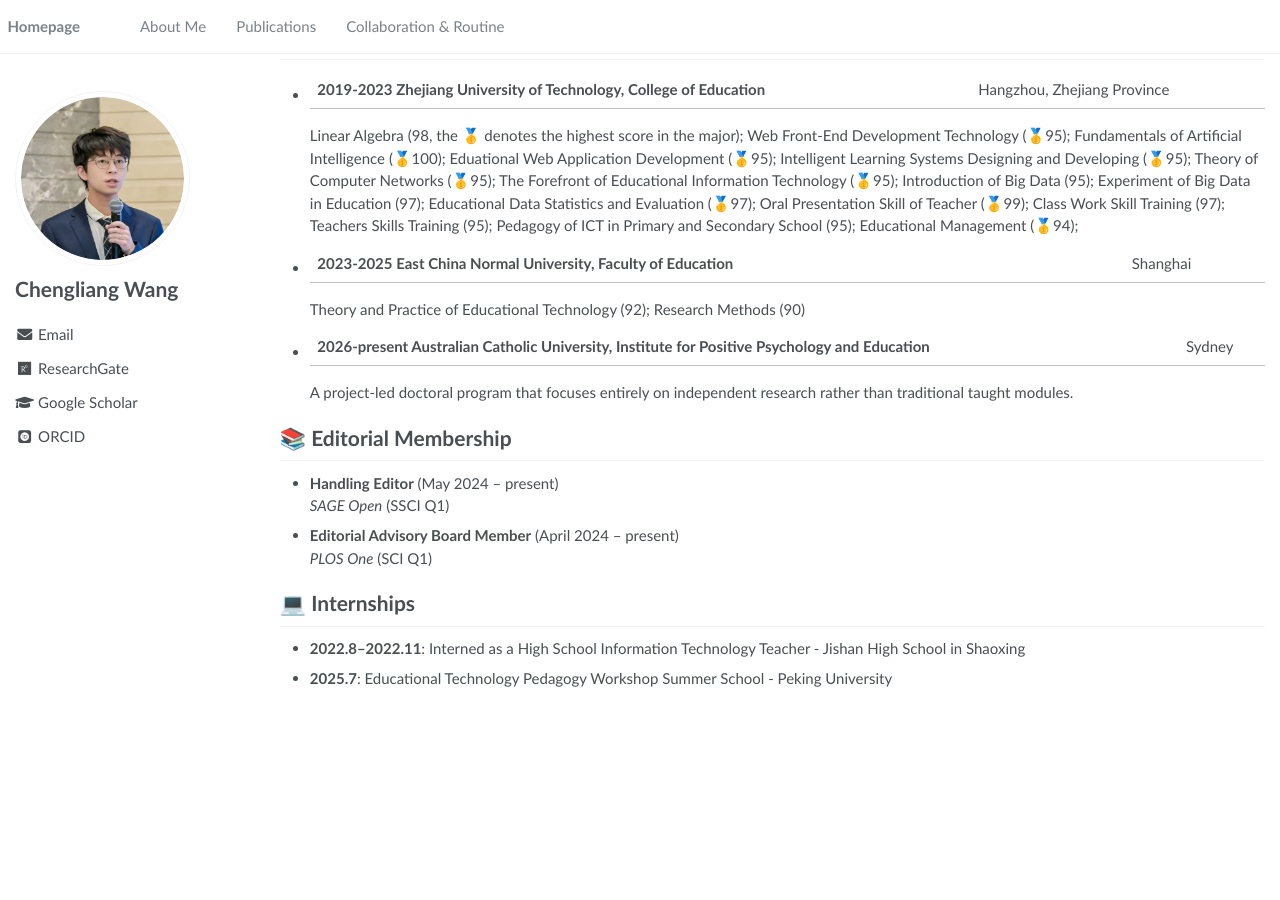
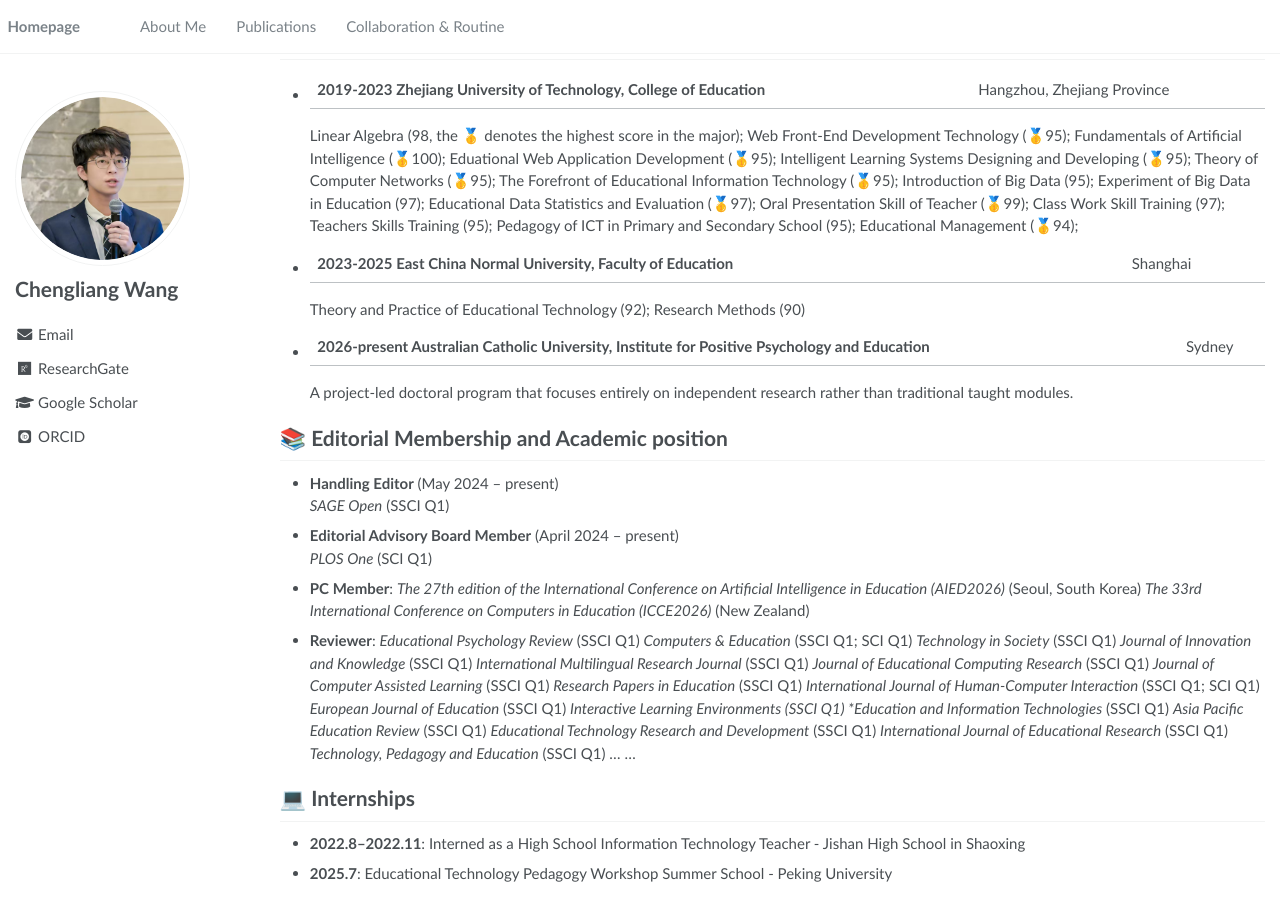
Before and after one commit to wcledutech/wcledutech.github.io, a Jekyll site: the page built from _pages/about.md, in a window 1280 px wide and 900 px high, scrolled down 1206 px. Built offline with Jekyll 4.4.1, drawn with Linux system fonts in a browser that asks for light colours; some web fonts are replaced; before the commit the page ends 1911 px from its top, so only the background shows below that.

Commit message:
Update about.md

```diff
--- a/_pages/about.md
+++ b/_pages/about.md
@@ -69,13 +69,36 @@ His research interests include technology-supported programming instruction, dig
 
 
 
-# 📚 Editorial Membership
+# 📚 Editorial Membership and Academic position
 
 - **Handling Editor** (May 2024 – present)
   *SAGE Open* (SSCI Q1)
 - **Editorial Advisory Board Member** (April 2024 – present)
   *PLOS One* (SCI Q1)
 
+- **PC Member**:
+  *The 27th edition of the International Conference on Artificial Intelligence in Education (AIED2026)* (Seoul, South Korea)
+  *The 33rd International Conference on Computers in Education (ICCE2026)* (New Zealand)
+
+- **Reviewer**:
+  *Educational Psychology Review* (SSCI Q1)
+  *Computers & Education* (SSCI Q1; SCI Q1)
+  *Technology in Society* (SSCI Q1)
+  *Journal of Innovation and Knowledge* (SSCI Q1)
+  *International Multilingual Research Journal* (SSCI Q1)
+  *Journal of Educational Computing Research* (SSCI Q1)
+  *Journal of Computer Assisted Learning* (SSCI Q1)
+  *Research Papers in Education* (SSCI Q1)
+  *International Journal of Human-Computer Interaction* (SSCI Q1; SCI Q1)
+  *European Journal of Education* (SSCI Q1)
+  *Interactive Learning Environments (SSCI Q1)
+  *Education and Information Technologies* (SSCI Q1)
+  *Asia Pacific Education Review* (SSCI Q1)
+  *Educational Technology Research and Development* (SSCI Q1)
+  *International Journal of Educational Research* (SSCI Q1)
+  *Technology, Pedagogy and Education* (SSCI Q1)
+  ... ...
+
 # 💻 Internships
 - **2022.8–2022.11**: Interned as a High School Information Technology Teacher - Jishan High School in Shaoxing
 - **2025.7**: Educational Technology Pedagogy Workshop Summer School - Peking University
```
